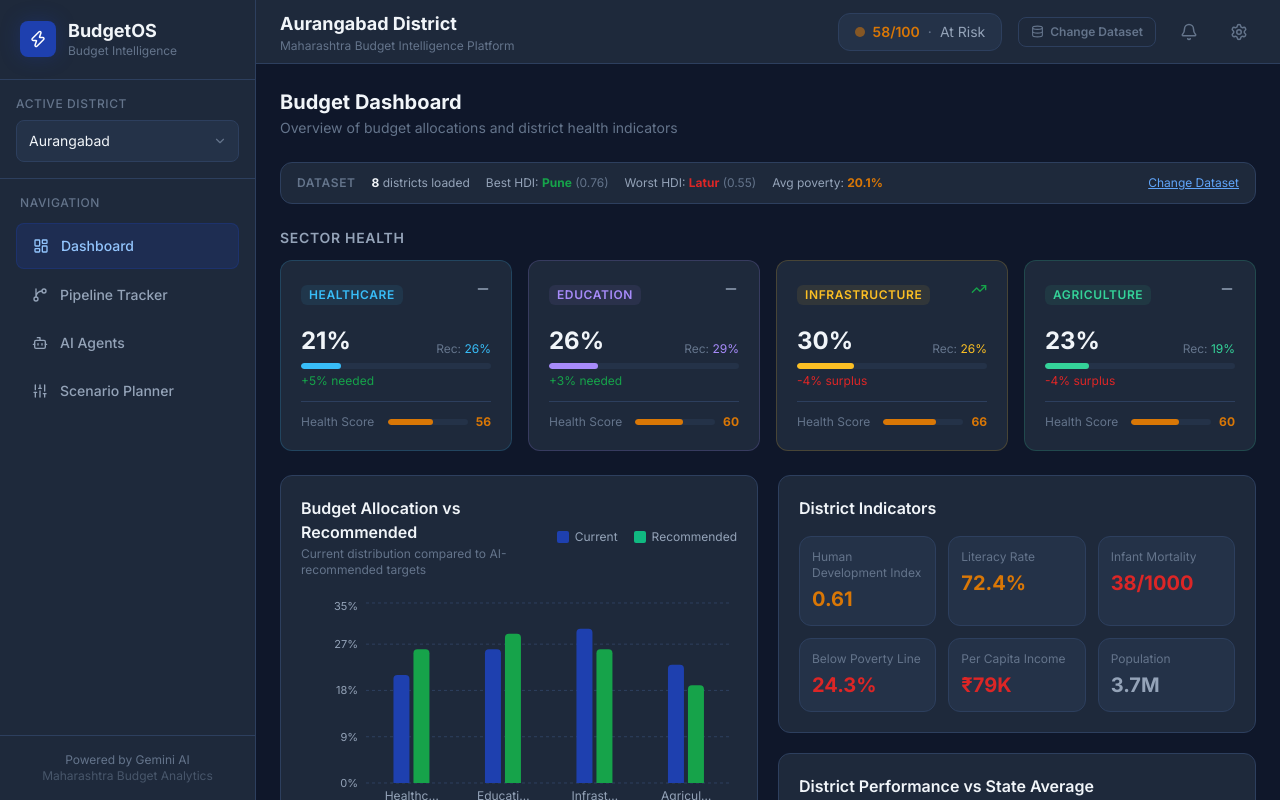
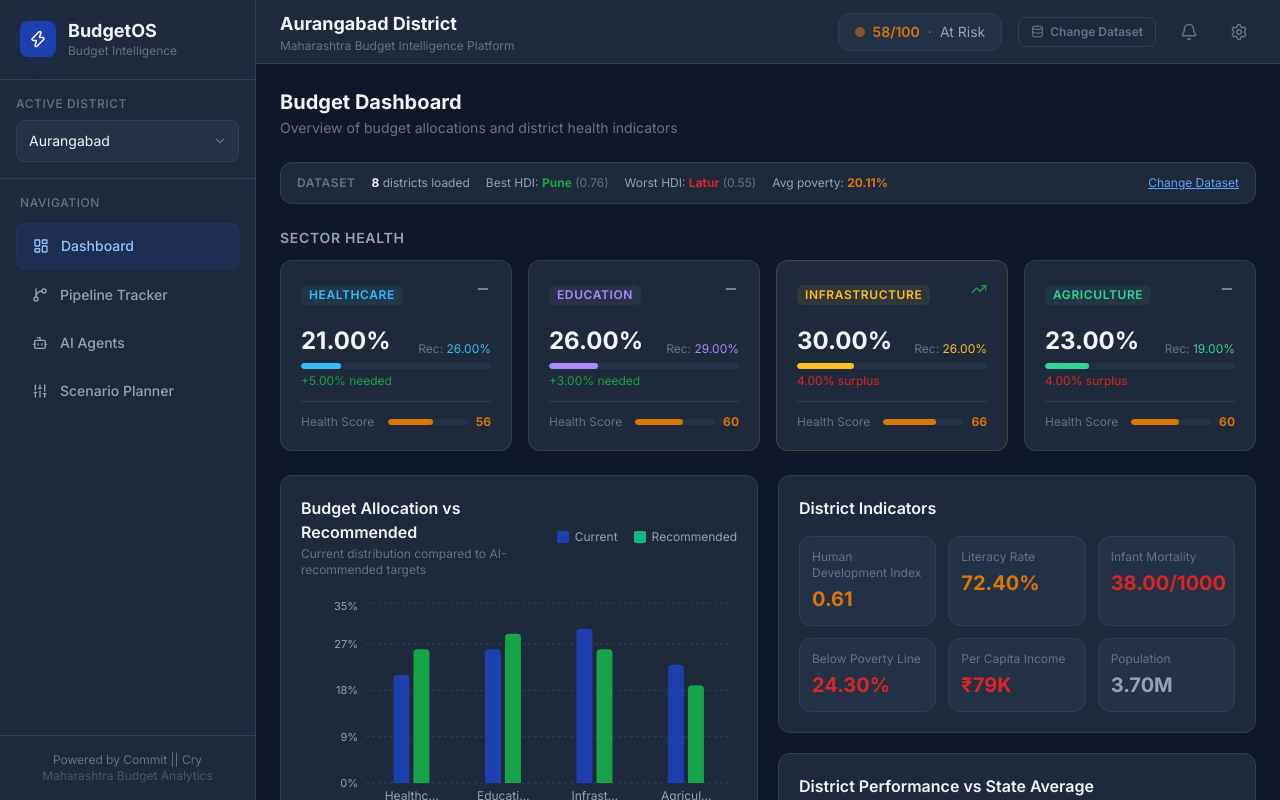
Before and after one commit to passionate-coder26/BudgetOS, a React (Vite) app: page / in a window 1280 px wide. Both pictures are taken after a click on the button "🗂️ Use Sample Data (Maharashtra Districts)". Built offline with nearby package versions, Linux system fonts and the light colour scheme.

Commit message:
style: limit all dashboard percentages and indicators to 2 decimal places

```diff
--- a/src/App.jsx
+++ b/src/App.jsx
@@ -54,21 +54,12 @@ function hydrateDistrict(row) {
   const povertyScore  = Math.max(0, 100 - row.poverty * 2);
   const healthScore   = Math.round((hdiScore * 0.35 + literacyScore * 0.25 + imrScore * 0.2 + povertyScore * 0.2));
 
-  // Build allocation from uploaded sector columns, normalised to sum to 100
+  // Build allocation directly from uploaded sector columns (user-provided percentages)
   const UPLOAD_SECTORS = ['Healthcare', 'Education', 'Infrastructure', 'Agriculture'];
-  const rawTotal = UPLOAD_SECTORS.reduce((s, k) => s + (Number(row[k]) || 0), 0);
   const allocation = {};
-  if (rawTotal > 0) {
-    UPLOAD_SECTORS.forEach(k => {
-      allocation[k] = Math.round((Number(row[k]) / rawTotal) * 100);
-    });
-    // Correct rounding drift
-    const diff = 100 - Object.values(allocation).reduce((a, b) => a + b, 0);
-    allocation[UPLOAD_SECTORS[0]] += diff;
-  } else {
-    const even = Math.floor(100 / UPLOAD_SECTORS.length);
-    UPLOAD_SECTORS.forEach((k, i) => { allocation[k] = even + (i === 0 ? 100 - even * UPLOAD_SECTORS.length : 0); });
-  }
+  UPLOAD_SECTORS.forEach(k => {
+    allocation[k] = Number(row[k]) || 0;
+  });
 
   // Recommended: nudge toward HDI-improving sectors
   const recommendedAllocation = { ...allocation };
--- a/src/components/dashboard/DatasetSummaryCard.jsx
+++ b/src/components/dashboard/DatasetSummaryCard.jsx
@@ -10,7 +10,7 @@ export default function DatasetSummaryCard({ dataset, onChangeDataset }) {
   const sorted  = [...dataset].sort((a, b) => b.hdi - a.hdi);
   const best    = sorted[0];
   const worst   = sorted[sorted.length - 1];
-  const avgPov  = (dataset.reduce((s, d) => s + (d.poverty || 0), 0) / dataset.length).toFixed(1);
+  const avgPov  = (dataset.reduce((s, d) => s + (d.poverty || 0), 0) / dataset.length).toFixed(2);
 
   return (
     <div className="card flex flex-wrap items-center gap-4 py-3 px-4 text-xs">
--- a/src/components/dashboard/IndicatorsPanel.jsx
+++ b/src/components/dashboard/IndicatorsPanel.jsx
@@ -21,7 +21,7 @@ export default function IndicatorsPanel({ district, dataset }) {
     infantMortality: dataset.reduce((s,d) => s+d.infantMortality, 0) / dataset.length,
     poverty: dataset.reduce((s,d) => s+d.poverty, 0) / dataset.length,
     perCapita: dataset.reduce((s,d) => s+(d.gdp/d.population*100000), 0) / dataset.length,
-    healthcare: dataset.reduce((s,d) => s+d.Healthcare, 0) / dataset.length,
+    healthcare: dataset.reduce((s,d) => s+(Number(d.Healthcare)||0), 0) / dataset.length,
   };
 
   const allArr = {
@@ -30,7 +30,7 @@ export default function IndicatorsPanel({ district, dataset }) {
     imr: dataset.map(d => d.infantMortality),
     pov: dataset.map(d => d.poverty),
     pc: dataset.map(d => d.gdp/d.population*100000),
-    hc: dataset.map(d => d.Healthcare)
+    hc: dataset.map(d => Number(d.Healthcare)||0)
   };
 
   const radarData = [
@@ -74,11 +74,11 @@ export default function IndicatorsPanel({ district, dataset }) {
         <div className="grid grid-cols-2 sm:grid-cols-3 gap-3">
           {[
             { label: 'Human Development Index', value: indicators.HDI.toFixed(2), unit: '', color: indicators.HDI >= 0.7 ? '#16a34a' : indicators.HDI >= 0.6 ? '#d97706' : '#dc2626' },
-            { label: 'Literacy Rate', value: indicators.literacyRate, unit: '%', color: indicators.literacyRate >= 80 ? '#16a34a' : indicators.literacyRate >= 70 ? '#d97706' : '#dc2626' },
-            { label: 'Infant Mortality', value: indicators.infantMortality, unit: '/1000', color: indicators.infantMortality <= 25 ? '#16a34a' : indicators.infantMortality <= 35 ? '#d97706' : '#dc2626' },
-            { label: 'Below Poverty Line', value: indicators.povertyPercent, unit: '%', color: indicators.povertyPercent <= 12 ? '#16a34a' : indicators.povertyPercent <= 20 ? '#d97706' : '#dc2626' },
+            { label: 'Literacy Rate', value: Number(indicators.literacyRate).toFixed(2), unit: '%', color: indicators.literacyRate >= 80 ? '#16a34a' : indicators.literacyRate >= 70 ? '#d97706' : '#dc2626' },
+            { label: 'Infant Mortality', value: Number(indicators.infantMortality).toFixed(2), unit: '/1000', color: indicators.infantMortality <= 25 ? '#16a34a' : indicators.infantMortality <= 35 ? '#d97706' : '#dc2626' },
+            { label: 'Below Poverty Line', value: Number(indicators.povertyPercent).toFixed(2), unit: '%', color: indicators.povertyPercent <= 12 ? '#16a34a' : indicators.povertyPercent <= 20 ? '#d97706' : '#dc2626' },
             { label: 'Per Capita Income', value: `₹${(indicators.gdpPerCapita / 1000).toFixed(0)}K`, unit: '', color: indicators.gdpPerCapita >= 120000 ? '#16a34a' : indicators.gdpPerCapita >= 80000 ? '#d97706' : '#dc2626' },
-            { label: 'Population', value: `${(indicators.population / 1000000).toFixed(1)}M`, unit: '', color: '#94a3b8' },
+            { label: 'Population', value: `${(indicators.population / 1000000).toFixed(2)}M`, unit: '', color: '#94a3b8' },
           ].map(({ label, value, unit, color }) => (
             <div key={label} className="bg-bg-elevated rounded-xl p-3 border border-border">
               <div className="text-xs text-text-subtle mb-1">{label}</div>
--- a/src/components/dashboard/SectorCard.jsx
+++ b/src/components/dashboard/SectorCard.jsx
@@ -48,9 +48,9 @@ export default function SectorCard({ sector, allocation, recommended, health })
       {/* Allocation */}
       <div className="mb-3">
         <div className="flex justify-between items-end mb-1.5">
-          <span className="text-2xl font-bold text-text">{allocation}%</span>
+          <span className="text-2xl font-bold text-text">{Number(allocation).toFixed(2)}%</span>
           <span className="text-xs text-text-subtle">
-            Rec: <span style={{ color }}>{recommended}%</span>
+            Rec: <span style={{ color }}>{Number(recommended).toFixed(2)}%</span>
           </span>
         </div>
 
@@ -62,9 +62,9 @@ export default function SectorCard({ sector, allocation, recommended, health })
           />
         </div>
 
-        {diff !== 0 && (
+        {Math.abs(diff) >= 0.01 && (
           <div className="text-xs mt-1" style={{ color: diff > 0 ? '#16a34a' : '#dc2626' }}>
-            {diff > 0 ? `+${diff}% needed` : `${diff}% surplus`}
+            {diff > 0 ? `+${diff.toFixed(2)}% needed` : `${Math.abs(diff).toFixed(2)}% surplus`}
           </div>
         )}
       </div>
--- a/src/components/layout/Sidebar.jsx
+++ b/src/components/layout/Sidebar.jsx
@@ -84,7 +84,7 @@ export default function Sidebar({ currentPage, onNavigate, selectedDistrict, onD
       {/* Footer */}
       <div className="p-4 border-t border-border">
         <div className="text-xs text-text-subtle text-center">
-          Powered by Gemini AI<br />
+          Powered by Commit || Cry<br />
           <span className="text-text-subtle/60">Maharashtra Budget Analytics</span>
         </div>
       </div>
```
